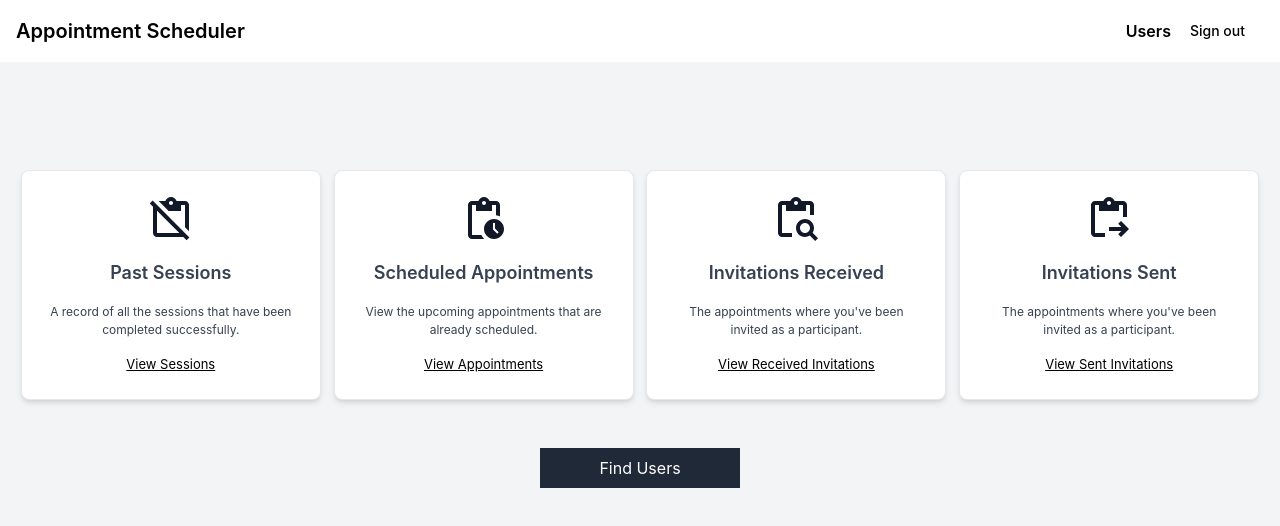
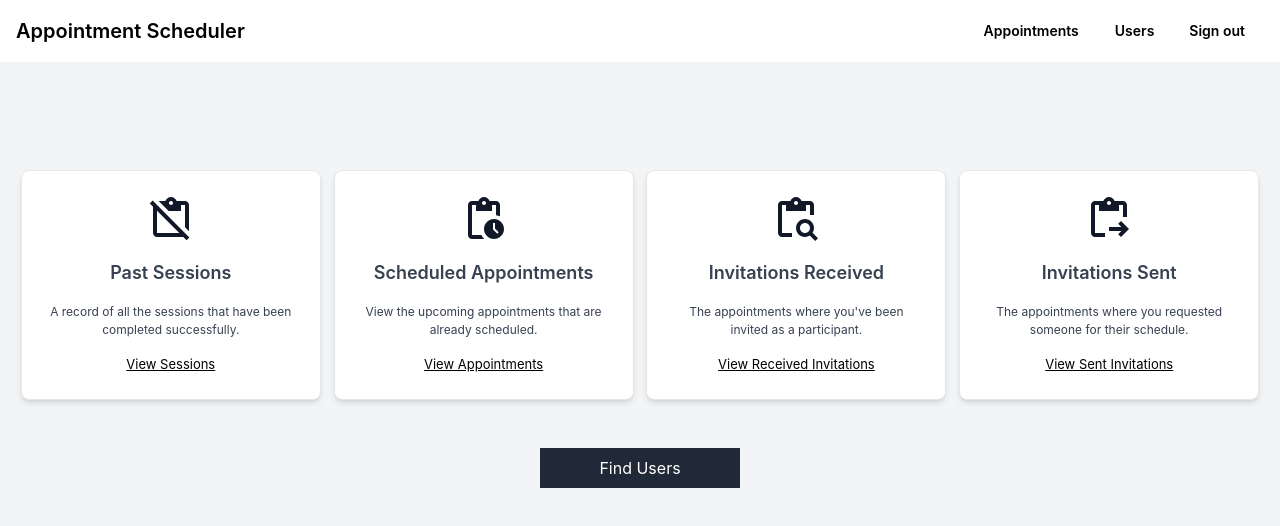
Before and after one commit to Ayve-178/appointment-scheduler, a React (Vite) app: page / in a window 1280 px wide. Shown: the top 526 px of the page. Built offline with nearby package versions, Linux system fonts and the light colour scheme; no server answers; sample sign-in values are in the browser's storage.

Commit message:
fixed issues

```diff
--- a/src/components/AppNavbar.tsx
+++ b/src/components/AppNavbar.tsx
@@ -3,18 +3,18 @@ import { useAuth } from "../contexts/AuthContext";
 import { Link, useNavigate } from "react-router-dom";
 
 function AppNavbar() {
-  const {logout} = useAuth();
-  const navigate= useNavigate();
+  const { logout } = useAuth();
+  const navigate = useNavigate();
 
   const handleSignOut = async () => {
     try {
       await logout();
-      navigate('/login');
+      navigate("/login");
     } catch (e) {
       console.log(e);
-      alert('Something went wrong! Please try again!');
+      alert("Something went wrong! Please try again!");
     }
-  }
+  };
 
   return (
     <Navbar fluid={true} rounded={true}>
@@ -23,10 +23,20 @@ function AppNavbar() {
           Appointment Scheduler
         </span>
       </Navbar.Brand>
-      <div className="flex md:order-2">
-        <Link to="/users" className="content-center font-semibold">Users</Link>
-        <Button className="!text-black" onClick={handleSignOut}>Sign out</Button>
-      </div>
+      <Navbar.Toggle />
+      <Navbar.Collapse>
+      <div className="flex items-center space-x-4">
+        <Link to="/" className="content-center font-semibold pr-5">
+          Appointments
+        </Link>
+        <Link to="/users" className="content-center font-semibold">
+          Users
+        </Link>
+        <Button className="!text-black content-center font-semibold" onClick={handleSignOut}>
+          Sign out
+        </Button>
+        </div>
+      </Navbar.Collapse>
     </Navbar>
   );
 }
--- a/src/components/CreateAppointmentModal.tsx
+++ b/src/components/CreateAppointmentModal.tsx
@@ -56,7 +56,6 @@ const CreateAppointmentModal: React.FC<CreateAppointmentModalProps> = ({
   const handleFileChange = (event: any) => {
     const file = event.target.files[0];
     setSelectedFile(file);
-    console.log("File selected:", file);
   };
 
   const handleFileDelete = () => {
--- a/src/pages/Appointments.tsx
+++ b/src/pages/Appointments.tsx
@@ -192,14 +192,13 @@ const Appointments: React.FC = () => {
   }, [selectedStatus, filteredDate]);
 
   return (
-    <div className="overflow-x-auto p-10">
-      <div className="flex gap-x-3 justify-end mb-4 text-center">
+    <div className="overflow-x-auto p-10 min-h-[500px]">
+      <div className="flex gap-x-3 justify-end mb-4 text-center overflow-visible">
         <Datepicker
           name="date"
           placeholder="Select Date"
           value={filteredDate ? new Date(filteredDate) : null}
           onChange={handleDateChange}
-          className="h-full"
         />
         <Dropdown
           label={
@@ -241,7 +240,7 @@ const Appointments: React.FC = () => {
           <Table.Body className="divide-y text-center">
             {filteredAppointments.length > 0 &&
               filteredAppointments.map((appointment: any) => (
-                <Table.Row className="bg-white">
+                <Table.Row key={appointment.id} className="bg-white">
                   <Table.Cell className="hidden md:table-cell">{appointment.schedulerName}</Table.Cell>
                   <Table.Cell className="hidden md:table-cell">{appointment.holderName}</Table.Cell>
                   <Table.Cell className="cursor-pointer underline" onClick={() => handleShowDetails(appointment)}>
--- a/src/pages/Home.tsx
+++ b/src/pages/Home.tsx
@@ -47,7 +47,7 @@ const Home: React.FC = () => {
         <AppointmentCard
           icon={<MdOutlineContentPasteGo className="w-12 h-12" />}
           appointmentType="Invitations Sent"
-          description="The appointments where you've been invited as a participant."
+          description="The appointments where you requested someone for their schedule."
           buttonText="View Sent Invitations"
           category="invite_sent"
         />
--- a/src/pages/Login.tsx
+++ b/src/pages/Login.tsx
@@ -15,11 +15,8 @@ const Login: React.FC = () => {
       await login(username, password);
       navigate("/");
     } catch (err) {
-      console.error(err);
       setError((err as Error).message);
     }
-
-    console.log("Form Submitted", username, password);
   };
 
   return (
--- a/src/pages/Registration.tsx
+++ b/src/pages/Registration.tsx
@@ -19,8 +19,6 @@ const Registration: React.FC = () => {
       console.error(err);
       setError((err as Error).message);
     }
-
-    console.log("Form Submitted", username, password);
   };
 
   return (
--- a/src/pages/Users.tsx
+++ b/src/pages/Users.tsx
@@ -38,7 +38,6 @@ const Users: React.FC = () => {
     //@ts-ignore
     const sName = await getUsernameByUid(currentUser.uid);
     const hName = await getUsernameByUid(holderUid);
-    console.log(sName, hName);
     setSchedulerName(sName || "unknown");
     setHolderName(hName || "unknown");
   };
@@ -83,9 +82,7 @@ const Users: React.FC = () => {
         status: "pending",
       });
 
-      console.log("Apppointmenttt Fooorm Dataaaa", formData);
     } catch (e: any) {
-      console.log((e as Error).message);
       setErrMsg((e as Error).message);
     }
     handleCloseModal();
@@ -110,7 +107,6 @@ const Users: React.FC = () => {
   };
 
   const handleSearch = async () => {
-    console.log("HandleSearch is calling");
     if (searchVal) {
       const searchUsersList = await searchUsers(searchVal);
       //@ts-ignore
```
Also changed, not shown: 1 other file (tests, documents, lock files or other folders).
